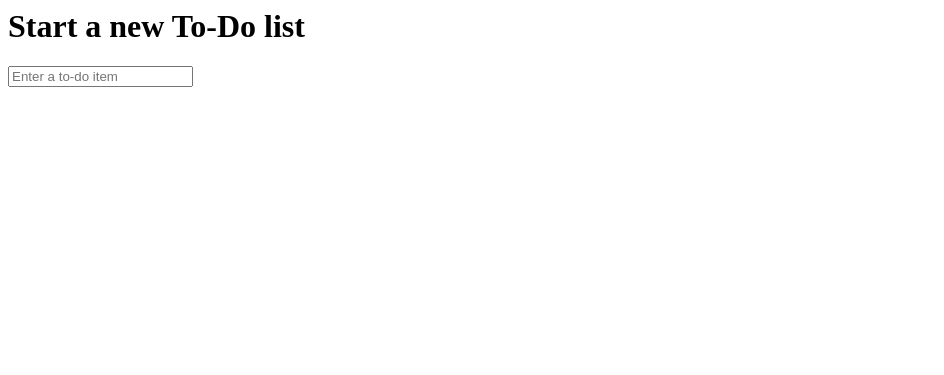
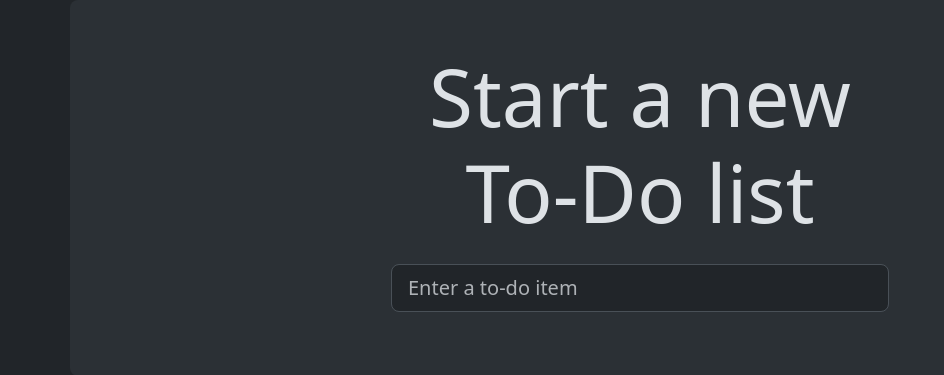
Before and after one commit to Ashkan-Anbarloo/Writing-tests-with-pytest-and-unittest, a Django app: template Testing in Django/superlists/lists/templates/home.html in a window 1280 px wide. Shown: the top 375 px of the page, without its empty margins (0-944 px from the left). Run offline with Django 3.2, Linux system fonts and the light colour scheme; the template is opened without the code that fills it, so the values that code supplies are empty; some libraries are stand-ins or nearby versions.

Commit message:
Use Bootstrap to improve layout

```diff
--- a/Testing in Django/superlists/functional_tests/tests.py
+++ b/Testing in Django/superlists/functional_tests/tests.py
@@ -3,11 +3,12 @@ from selenium.webdriver.common.by import By
 from selenium.webdriver.common.keys import Keys
 import time
 import unittest
-from django.test import LiveServerTestCase
+# from django.test import LiveServerTestCase
+from django.contrib.staticfiles.testing import StaticLiveServerTestCase
 from selenium.common.exceptions import WebDriverException
 
 MAX_WAIT = 5
-class NewVisitorTest(LiveServerTestCase):
+class NewVisitorTest(StaticLiveServerTestCase):
 
     def setUp(self):
         self.browser = webdriver.Firefox()
--- a/Testing in Django/superlists/lists/templates/base.html
+++ b/Testing in Django/superlists/lists/templates/base.html
@@ -1,13 +1,27 @@
-<html>
+<html lang="en" data-bs-theme="dark">
     <head>
         <title>To-Do lists</title>
+        <meta charset="utf-8">
+        <meta name="viewport" content="width=device-width , initial-scale=1">
+        <link href="/static/bootstrap/css/bootstrap.min.css" rel="stylesheet">
     </head>
     <body>
-        <h1>{% block header_text %}{% endblock header_text %}</h1>
-        <form method='POST' action='/lists/{{list.id}}/add_item'>
-            {% csrf_token %}
-            <input name="item_text" id="id_new_item" placeholder="Enter a to-do item">
-        </form>
-        {% block table %}{% endblock table %}
+        <div class="container">
+            <div class="row justify-content-center p-5 bg-body-tertiary rounded-3">
+                <div class="col-lg-6 text-center">
+                    <h1 class="display-1 mb-4">{% block header_text %}{% endblock %}</h1>
+                    <form method="POST" action="{% block form_action %}{% endblock %}">
+                        {% csrf_token %}
+                        <input class="form-control form-control-lg" name="item_text" id="id_new_item" placeholder="Enter a to-do item" />
+                    </form>
+                </div>
+            </div>
+
+            <div class="row justify-content-center">
+                <div class="col-lg-6">{% block table %}{% endblock %}
+
+                </div>
+            </div>
+        </div>
     </body>
 </html>
--- a/Testing in Django/superlists/lists/templates/home.html
+++ b/Testing in Django/superlists/lists/templates/home.html
@@ -1,20 +1,5 @@
-<html>
-    <head>
-        <title>To-Do lists</title>
-    </head>
-    <body>
-        {% comment %} <h1>Your To-Do list</h1> {% endcomment %}
-        <h1>Start a new To-Do list</h1>
-        <form method='POST' action='/lists/new'>
-            {% csrf_token %}
-            <p style="text_align : center;">
-                <input name="item_text" id="id_new_item" placeholder="Enter a to-do item">
-            </p>
-        </form>
-        {% comment %} <table id="id_list_table">
-            {% for item in items %}
-                <tr><td>{{forloop.counter}}: {{item.text}}</td></tr>
-            {% endfor %}
-        </table> {% endcomment %}
-    </body>
-</html>
+{% extends 'base.html' %}
+
+{% block header_text %}Start a new To-Do list{% endblock %}
+
+{% block form_action %}/lists/new{% endblock %}
--- a/Testing in Django/superlists/lists/templates/list.html
+++ b/Testing in Django/superlists/lists/templates/list.html
@@ -1,8 +1,8 @@
 {% extends 'base.html' %}
-{% block header_text %}Your To-Do list{% endblock %}
+{% block header_text %}Your To-Do list{% endblock%}
 {% block form_action %}/lists/{{ list.id }}/add_item{% endblock %}
 {% block table %}
-    <table id="id_list_table">
+    <table class="table" id="id_list_table">
         {% for item in list.item_set.all %}
             <tr><td>{{ forloop.counter }}: {{ item.text }}</td></tr>
         {% endfor %}
```
Also changed, not shown: Testing in Django/superlists/lists/tests.py (+11 -3 lines).
